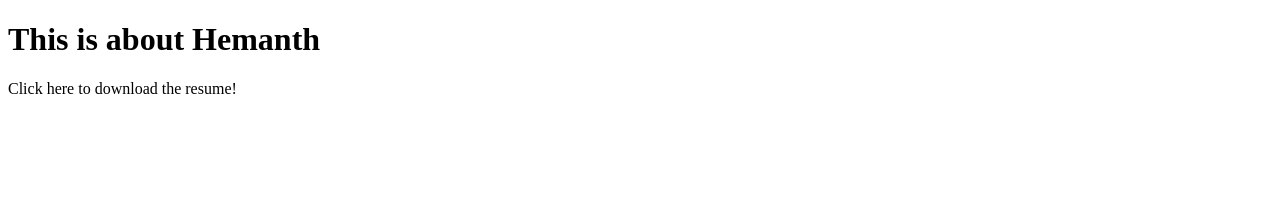
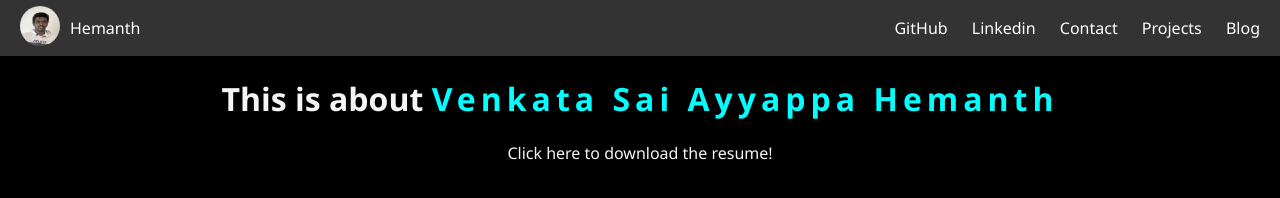
Before and after one commit to hem1999/hem1999.github.io, a plain HTML site: page index.html in a window 1280 px wide. Drawn offline with Linux system fonts and the light colour scheme.

Commit message:
adding navbar

```diff
--- /dev/null
+++ b/index.css
@@ -0,0 +1,51 @@
+body{
+    background-color: black;
+    color:whitesmoke;
+    text-align: center; /* Centers text horizontally */
+    margin: 0; /* Removes default body margin */
+    padding: 0; /* Removes default body padding */
+    height: 100vh;
+    font-family: 'Segoe UI', Tahoma, Geneva, Verdana, sans-serif;
+}
+
+
+
+
+.navbar{
+    display: flex;
+    justify-content: space-between;
+    align-items: center;
+    background-color: #333;
+    color:#fff;
+    padding: 10px 20px;
+    height: 36px;
+}
+
+.navbar-left{
+    display: flex;
+    align-items: center;
+}
+
+.profile img{
+    width: 40px;
+    height: 40px;
+    border-radius: 50%;
+    margin-right: 10px;
+}
+
+.navbar-right a{
+    color:#fff;
+    text-decoration: none;
+    margin-left: 20px;
+}
+
+.navbar-right a:hover{
+    text-decoration: underline;
+}
+
+
+
+#role {
+    color:#00FFFF;
+    letter-spacing: 5px;
+}
--- a/index.html
+++ b/index.html
@@ -4,14 +4,30 @@
     <meta charset="UTF-8">
     <meta name="viewport" content="width=device-width, initial-scale=1.0">
     <title>Portfolio</title>
+    <link rel="stylesheet" href="index.css">
+    <script src="index.js"></script>
 </head>
 <body>
     <div class="header">
-
+        <nav class="navbar">
+            <div class="navbar-left">
+                <div class="profile">
+                    <img src="./profile-pic.jpg" alt="Profile Picture">
+                </div>
+                <div class="name">Hemanth</div>
+            </div>
+            <div class="navbar-right">
+                <a href="http://">GitHub</a>
+                <a href="http://">Linkedin</a>
+                <a href="#contact">Contact</a>
+                <a href="#projects">Projects</a>
+                <a href="blog.html">Blog</a>
+            </div>
+        </nav>
     </div>
     <div class="everything">
-        <div class="title">
-            <h1> This is about Hemanth</h1>
+        <div id="title">
+            <h1>This is about <span id="role"></span></h1>
         </div>
         <div class="resume-download">
             <p>Click here to download the resume!</p>
--- /dev/null
+++ b/index.js
@@ -0,0 +1,41 @@
+document.addEventListener('DOMContentLoaded', function() {
+    const roles = ["Venkata Sai Ayyappa Hemanth", "a Machine Learning Engineer","a Cloud Engineer","a Full Stack Developer", "a Data Scientist", "a GenAI Developer"];
+    let currentRoleIndex = 0;
+    let charIndex = 0;
+    const typingDelay = 150; // Time between each letter appearing, in milliseconds
+    const roleChangeDelay = 2000; // Time before changing to the next role
+    const roleElement = document.getElementById('role');
+    let typingTimeout;
+
+    function typeRole() {
+        if (charIndex < roles[currentRoleIndex].length) {
+            // Add next character
+            roleElement.textContent += roles[currentRoleIndex].charAt(charIndex);
+            charIndex++;
+            typingTimeout = setTimeout(typeRole, typingDelay);
+        } else {
+            // Wait a bit before starting to type the next role
+            setTimeout(() => {
+                eraseRole();
+            }, roleChangeDelay);
+        }
+    }
+
+    function eraseRole() {
+        if (charIndex > 0) {
+            // Remove last character
+            roleElement.textContent = roles[currentRoleIndex].substring(0, charIndex - 1);
+            charIndex--;
+            typingTimeout = setTimeout(eraseRole, typingDelay / 2); // Erase faster than typing
+        } else {
+            // Move to next role and start typing it
+            currentRoleIndex = (currentRoleIndex + 1) % roles.length;
+            setTimeout(() => {
+                typeRole();
+            }, typingDelay);
+        }
+    }
+
+    // Initially start the typing effect
+    typeRole();
+});
```
Also changed, not shown: profile-pic.jpg (added).
